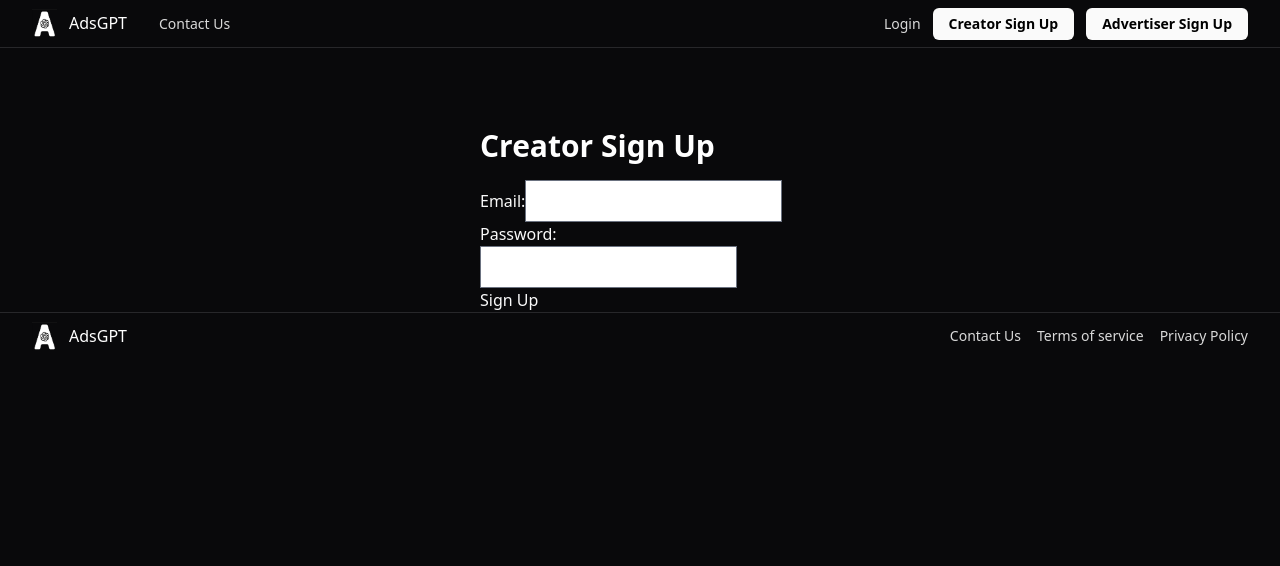
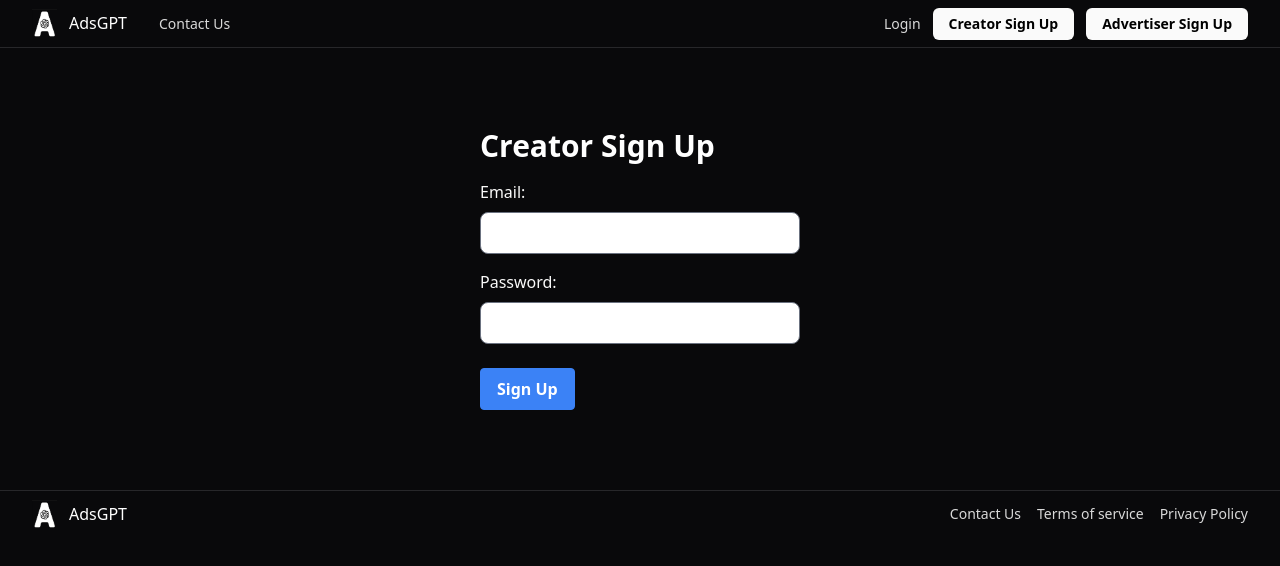
Before and after one commit to monishmuralicharan/adsgpt-website, a React (Vite) app: page /signup-creator in a window 1280 px wide. Shown: the top 566 px of the page. Built offline with nearby package versions, Linux system fonts and the light colour scheme; no server answers.

Commit message:
fixed login/signup UI

```diff
--- a/src/components/Login.jsx
+++ b/src/components/Login.jsx
@@ -39,16 +39,33 @@ const Login = () => {
     <div className="w-full max-w-xs mx-auto mt-20">
       <h1 className="text-white text-3xl font-bold mb-4">Login</h1>
       <form onSubmit={handleLogin}>
-        <div>
-          <label>Email:</label>
-          <input className="text-black" type="email" value={email} onChange={(e) => setEmail(e.target.value)} required />
+        <div className="mb-4">
+          <label className="block mb-2">Email:</label>
+          <input
+            className="text-black rounded-lg w-full p-2"
+            type="email"
+            value={email}
+            onChange={(e) => setEmail(e.target.value)}
+            required
+          />
         </div>
-        <div>
-          <label>Password:</label>
-          <input className="text-black" type="password" value={password} onChange={(e) => setPassword(e.target.value)} required />
+        <div className="mb-4">
+          <label className="block mb-2">Password:</label>
+          <input
+            className="text-black rounded-lg w-full p-2"
+            type="password"
+            value={password}
+            onChange={(e) => setPassword(e.target.value)}
+            required
+          />
         </div>
-        <button type="submit">Log In</button>
-        {error && <p>{error}</p>}
+        <button
+          type="submit"
+          className="bg-blue-500 text-white font-bold py-2 px-4 rounded border border-blue-500 hover:bg-blue-700 hover:border-blue-700 focus:bg-blue-800 focus:border-blue-800 mb-20 mt-2"
+        >
+          Log In
+        </button>
+        {error && <p className="text-red-500 mt-4">{error}</p>}
       </form>
     </div>
   );
--- a/src/components/SignUp.jsx
+++ b/src/components/SignUp.jsx
@@ -30,16 +30,33 @@ const SignUp = ({ role }) => {
         {role === 'creator' ? 'Creator Sign Up' : 'Advertiser Sign Up'}
       </h1>
       <form onSubmit={handleSignUp}>
-        <div>
-          <label>Email:</label>
-          <input className="text-black" type="email" value={email} onChange={(e) => setEmail(e.target.value)} required />
+        <div className="mb-4">
+          <label className="block mb-2">Email:</label>
+          <input
+            className="text-black rounded-lg w-full p-2"
+            type="email"
+            value={email}
+            onChange={(e) => setEmail(e.target.value)}
+            required
+          />
         </div>
-        <div>
-          <label>Password:</label>
-          <input className="text-black" type="password" value={password} onChange={(e) => setPassword(e.target.value)} required />
+        <div className="mb-4">
+          <label className="block mb-2">Password:</label>
+          <input
+            className="text-black rounded-lg w-full p-2"
+            type="password"
+            value={password}
+            onChange={(e) => setPassword(e.target.value)}
+            required
+          />
         </div>
-        <button type="submit">Sign Up</button>
-        {error && <p>{error}</p>}
+        <button
+          type="submit"
+          className="bg-blue-500 text-white font-bold py-2 px-4 rounded border border-blue-500 hover:bg-blue-700 hover:border-blue-700 focus:bg-blue-800 focus:border-blue-800 mb-20 mt-2"
+        >
+          Sign Up
+        </button>
+        {error && <p className="text-red-500 mt-4">{error}</p>}
       </form>
     </div>
   );
```
